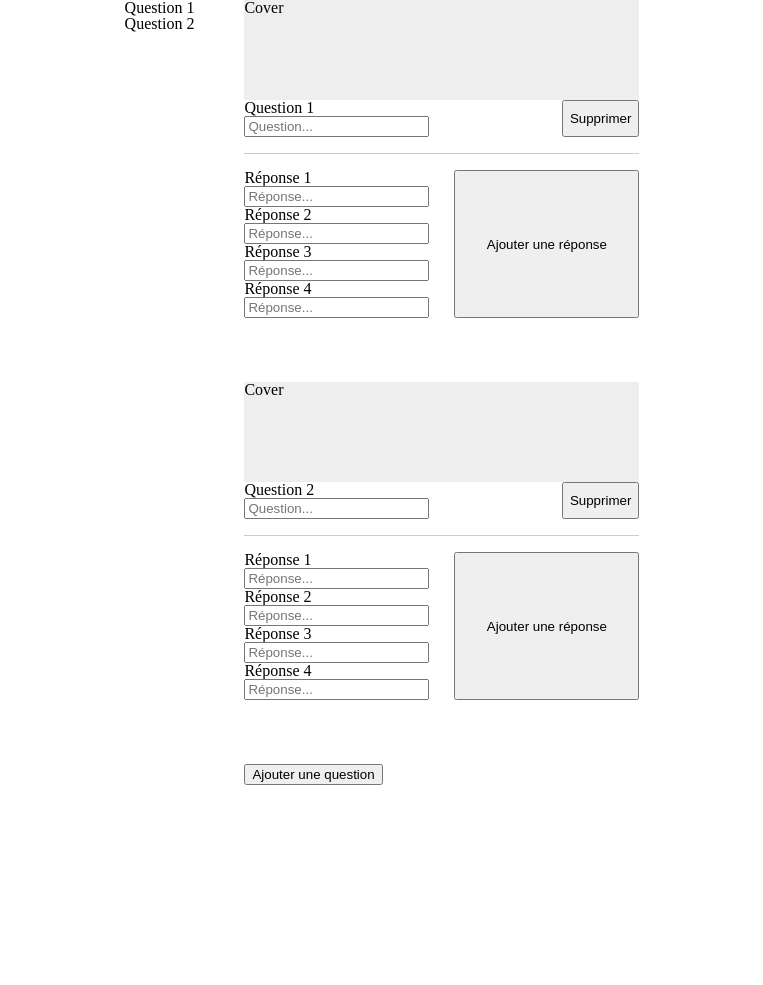
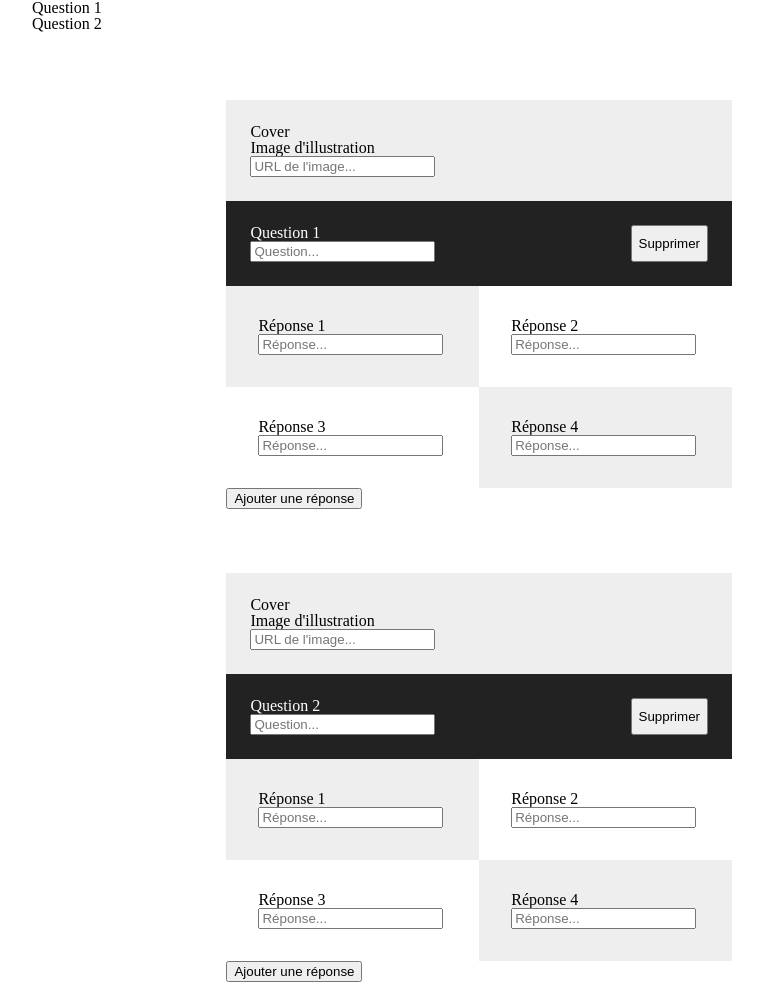
Before and after one commit to ZoCailleton/quiz-generator, a website built with Vite: page index.html in a window 1280 px wide. Shown: the top 985 px of the page, without its empty margins (258-1021 px from the left). Before the commit the page ends 800 px from the top, so only its background shows below. Built offline with nearby package versions, Linux system fonts and the light colour scheme.

Commit message:
Feat: Answer class

```diff
--- a/QuizGenerator/Form/Answer.js
+++ b/QuizGenerator/Form/Answer.js
@@ -1,12 +1,44 @@
+import Field from "./Field";
+import Choices from "./Choices";
+import HTMLElement from "../Utils/HTMLElement";
+
 export default class Answer {
 
-  constructor(answer, state, index) {
+  constructor({answer, state, index}) {
+
     this.answer = answer;
     this.state = state;
     this.index = index;
+
+    this.setup();
+    this.addField();
+
+    this.html.append(new Choices().html);
+
   }
 
-  getHTML() {
+  setup() {
+
+    this.html = new HTMLElement({
+      tag: 'div',
+      className: 'answer-wrapper'
+    });
+
+  }
+
+  addField() {
+
+    this.html.append(new Field({
+      type: 'text',
+      title: `Réponse ${this.index+1}`,
+      placeholder: 'Réponse...'
+    }));
+
+  }
+
+  updateQuestion(title) {
+
+    this.title = title;
 
   }
 
--- a/QuizGenerator/Form/Answers.js
+++ b/QuizGenerator/Form/Answers.js
@@ -1,4 +1,5 @@
 import HTMLElement from "../Utils/HTMLElement";
+import Answer from "./Answer";
 import Field from "./Field";
 
 export default class Answers {
@@ -8,12 +9,13 @@ export default class Answers {
     this.answers = [];
 
     this.html = new HTMLElement({
-      type: 'div',
+      tag: 'div',
       className: 'answers'
     });
 
     this.answersElt = new HTMLElement({
-      type: 'div'
+      tag: 'div',
+      className: 'grid'
     });
 
     this.addAnswer();
@@ -31,22 +33,16 @@ export default class Answers {
 
   addAnswer() {
 
-    let answer = new Field({
-      type: 'text',
-      title: `Réponse ${this.answers.length + 1}`,
-      placeholder: 'Réponse...'
-    });
-
+    let answer = new Answer({index: this.answers.length});
     this.answers.push(answer);
-
-    this.answersElt.append(answer);
+    this.answersElt.append(answer.html);
 
   }
 
   addControls() {
 
     let add = new HTMLElement({
-      type: 'button',
+      tag: 'button',
       value: 'Ajouter une réponse'
     });
 
--- /dev/null
+++ b/QuizGenerator/Form/Choices.js
@@ -0,0 +1,33 @@
+import HTMLElement from "../Utils/HTMLElement";
+import UniqueID from "../Utils/UniqueID";
+
+export default class Choices {
+
+  constructor() {
+
+    this.id = new UniqueID();
+
+    this.html = new HTMLElement({
+      tag: 'div',
+      className: 'choices'
+    });
+
+    this.trueAnswer = new HTMLElement({
+      tag: 'label',
+      for: this.id
+    });
+
+  }
+
+  addRadioElement() {
+
+    let radioElt = new HTMLElement({
+      tag: 'input',
+      id: this.id
+    });
+
+    this.html.append(radioElt);
+
+  }
+
+}
--- a/QuizGenerator/Form/Controls.js
+++ b/QuizGenerator/Form/Controls.js
@@ -10,12 +10,12 @@ export default class Controls {
     this.form = new Form();
 
     this.html = new HTMLElement({
-      type: 'div',
+      tag: 'div',
       className: 'controls'
     });
 
     this.add = new HTMLElement({
-      type: 'button',
+      tag: 'button',
       className: 'add-question',
       value: 'Ajouter une question'
     });
--- a/QuizGenerator/Form/Field.js
+++ b/QuizGenerator/Form/Field.js
@@ -12,18 +12,17 @@ export default class Field {
     this.name = new UniqueId().id;
 
     this.html = new HTMLElement({
-      type: 'fieldset'
+      tag: 'fieldset'
     });
 
     this.label = new HTMLElement({
-      type: 'label',
-      value: this.title
+      tag: 'label',
+      value: this.title,
+      htmlFor: this.name
     });
 
-    this.label.setAttribute('for', this.name);
-
     this.input = new HTMLElement({
-      type: 'input'
+      tag: 'input'
     });
 
     this.create();
--- a/QuizGenerator/Form/Question.js
+++ b/QuizGenerator/Form/Question.js
@@ -16,15 +16,20 @@ export default class Question {
     this.answers = new Answers();
 
     this.html = new HTMLElement({
-      type: 'div',
+      tag: 'div',
       className: 'question-wrapper'
     });
 
+    this.header = new HTMLElement({
+      tag: 'header'
+    });
+
     this.addCoverField();
-    this.addHeader();
     this.addTitleField();
+
     this.addControls();
 
+    this.html.append(this.header);
     this.html.append(this.answers);
 
     return this.html;
@@ -33,30 +38,28 @@ export default class Question {
 
   addCoverField() {
 
-    let cover = new HTMLElement({
-      type: 'div',
+    let coverElt = new HTMLElement({
+      tag: 'div',
       className: 'cover',
       value: 'Cover'
     });
 
-    this.html.append(cover);
-
-  }
-
-  addHeader() {
-
-    this.header = new HTMLElement({
-      type: 'header'
+    let coverInput = new Field({
+      type: 'text',
+      title: `Image d'illustration`,
+      placeholder: `URL de l'image...`
     });
 
-    this.html.append(this.header);
+    coverElt.append(coverInput);
+
+    this.html.append(coverElt);
 
   }
 
   addControls() {
 
     let controls = new HTMLElement({
-      type: 'button',
+      tag: 'button',
       value: 'Supprimer'
     });
 
--- a/QuizGenerator/Utils/HTMLElement.js
+++ b/QuizGenerator/Utils/HTMLElement.js
@@ -1,19 +1,30 @@
 export default class HTMLElement {
 
-  constructor({type, className, value}) {
+  constructor({tag, id, className, value, htmlFor, type}) {
 
-    this.type = type || 'div';
+    this.tag = tag || 'div';
     this.className = className;
     this.value = value;
-    this.html = document.createElement(this.type);
+    this.id = id;
+    this.htmlFor = htmlFor;
+    this.type = type;
 
-    if(this.className != undefined) {
+    this.html = document.createElement(this.tag);
+
+    if(this.id != undefined)
+      this.html.id = this.id;
+
+    if(this.className != undefined)
       this.html.classList.add(this.className);
-    }
 
-    if(this.value != undefined) {
+    if(this.value != undefined)
       this.html.append(this.value);
-    }
+
+    if(this.htmlFor != undefined)
+      this.html.setAttribute('for', this.htmlFor);
+
+    if(this.type != undefined)
+      this.html.setAttribute('type', this.type);
 
     return this.html;
 
--- a/style.scss
+++ b/style.scss
@@ -1,3 +1,7 @@
+* {
+  box-sizing: border-box;
+}
+
 .notification {
   background-color: #000;
   padding: 15px 35px;
@@ -10,38 +14,53 @@
 }
 
 #quiz-generator-wrapper {
+  width: 100%;
+  max-width: 700px;
+  margin: 0 auto;
   display: flex;
   justify-content: center;
   gap: 50px;
+  label {
+    display: block;
+  }
+  .menu-wrapper {
+    flex: 1 1 200px;
+    align-self: flex-start;
+    position: sticky;
+    top: 0px;
+  }
+  .form-wrapper {
+    width: 100%;
+    padding: 100px 0;
+  }
 }
 
 .question-wrapper {
   margin-bottom: 4em;
   .cover {
-    height: 100px;
     background-color: #eee;
+    padding: 1.5em;
   }
   header {
+    background-color: #222;
+    padding: 1.5em;
     display: flex;
     justify-content: space-between;
+    color: #fff;
+  }
+  .answers {
+    .grid {
+      display: grid;
+      grid-template-columns: 1fr 1fr;
+      > div {
+        padding: 2em;
+        &:first-child,
+        &:nth-child(4),
+        &:nth-child(5),
+        &:nth-child(8) {
+          background-color: #eee;
+        }
+      }
+    }
   }
 }
-
-label {
-  display: block;
-}
-
-.menu-wrapper {
-  align-self: flex-start;
-  position: sticky;
-  top: 0px;
-}
-
-.answers {
-  margin-top: 1em;
-  padding-top: 1em;
-  border-top: 1px solid #ccc;
-  display: grid;
-  grid-template-columns: 1fr 1fr;
-  grid-gap: 25px;
-}
```
